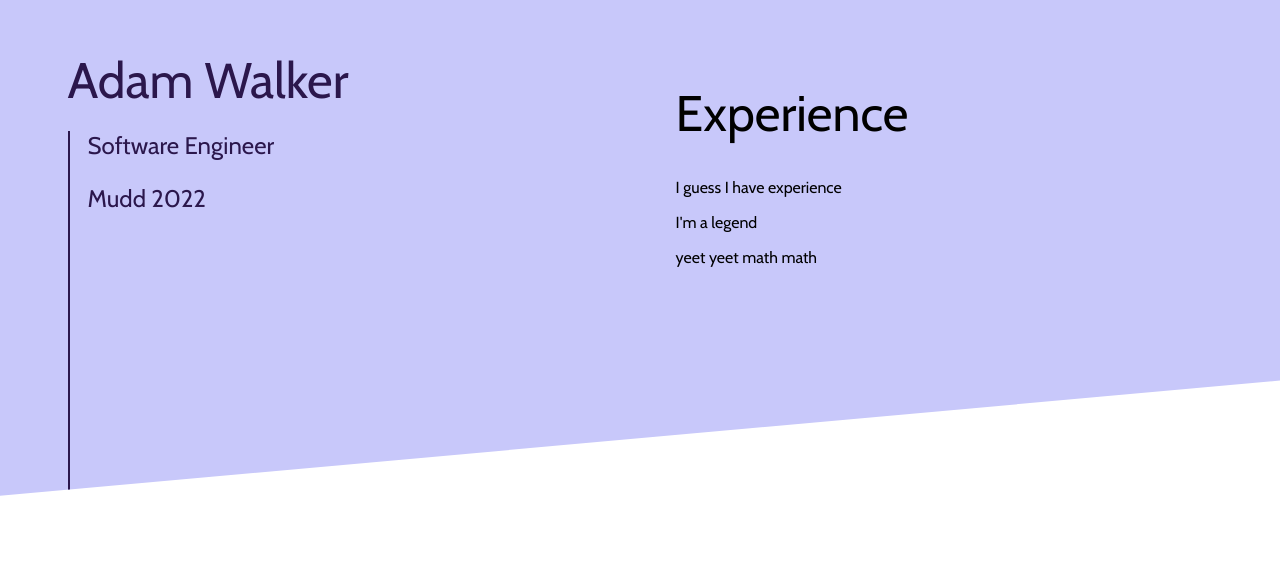
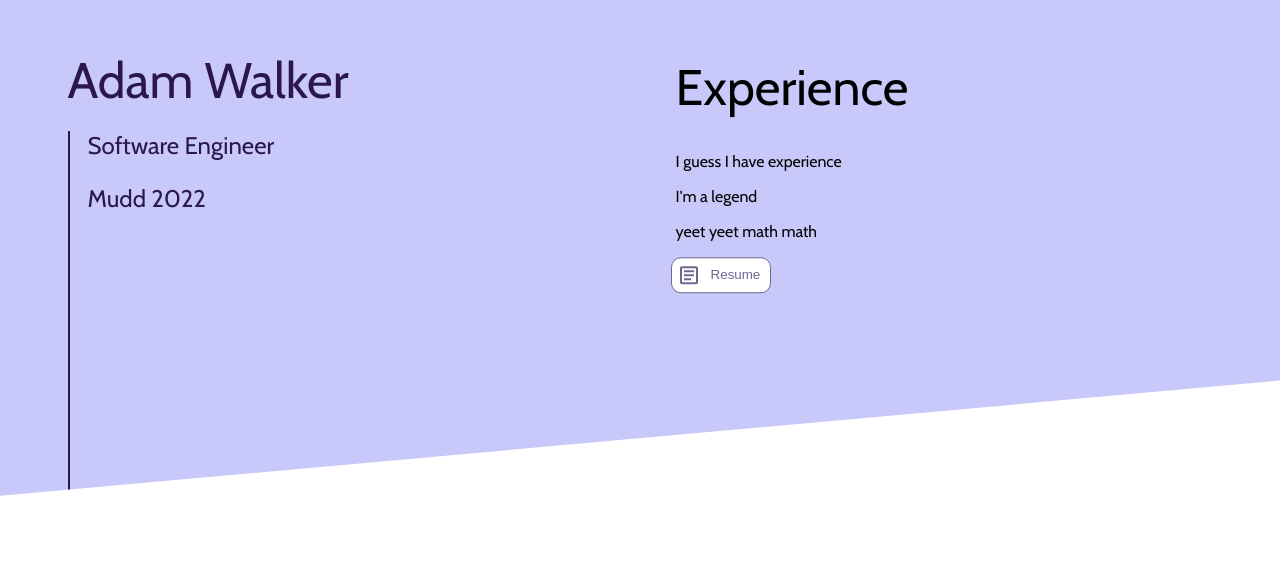
Before and after one commit to Rubiks-boy/website, a React (Create React App) app: page / in a window 1280 px wide. Shown: the part 217-800 px from the top of the page. Built offline with nearby package versions, Linux system fonts and the light colour scheme.

Commit message:
Resume icon

```diff
--- a/src/components/Experience.css
+++ b/src/components/Experience.css
@@ -63,3 +63,40 @@
 .writeup > h1 {
   font-size: 64px;
 }
+
+.resumeButton {
+  cursor: pointer;
+  display: flex;
+  align-items: center;
+  background-color: white;
+  border: 1px solid rgb(105, 105, 147);
+  padding: 0 5px;
+  margin-left: -5px;
+  border-radius: 10px;
+  transition: background-color 0.25s;
+}
+
+.resumeButton > svg {
+  fill: rgb(105, 105, 147);
+  margin: 5px 5px 5px 0;
+  transition: fill 0.25s;
+}
+
+.resumeButton > div {
+  color: rgb(105, 105, 147);
+  margin-right: 10px;
+  margin: 5px;
+  transition: color 0.25s;
+}
+
+.resumeButton:hover {
+  background-color: rgb(105, 105, 147);
+}
+
+.resumeButton:hover > svg {
+  fill: white;
+}
+
+.resumeButton:hover > div {
+  color: white;
+}
--- a/src/components/Experience.tsx
+++ b/src/components/Experience.tsx
@@ -10,12 +10,36 @@ import hmcLogo from "../static/hmc.png";
 
 import "./Experience.css";
 
+const ResumeIcon = () => (
+  <svg
+    xmlns="http://www.w3.org/2000/svg"
+    enable-background="new 0 0 24 24"
+    height="24px"
+    viewBox="0 0 24 24"
+    width="24px"
+  >
+    <g>
+      <rect fill="none" height="24" width="24" />
+      <g>
+        <path d="M19,5v14H5V5H19 M19,3H5C3.9,3,3,3.9,3,5v14c0,1.1,0.9,2,2,2h14c1.1,0,2-0.9,2-2V5C21,3.9,20.1,3,19,3L19,3z" />
+      </g>
+      <path d="M14,17H7v-2h7V17z M17,13H7v-2h10V13z M17,9H7V7h10V9z" />
+    </g>
+  </svg>
+);
+
 const ExperienceWriteup = () => (
   <div className="writeup">
     <h1>Experience</h1>
     <p>I guess I have experience</p>
     <p>I'm a legend</p>
     <p>yeet yeet math math</p>
+    <p>
+      <button type="button" className="resumeButton">
+        <ResumeIcon />
+        <div>Resume</div>
+      </button>
+    </p>
   </div>
 );
 
```
